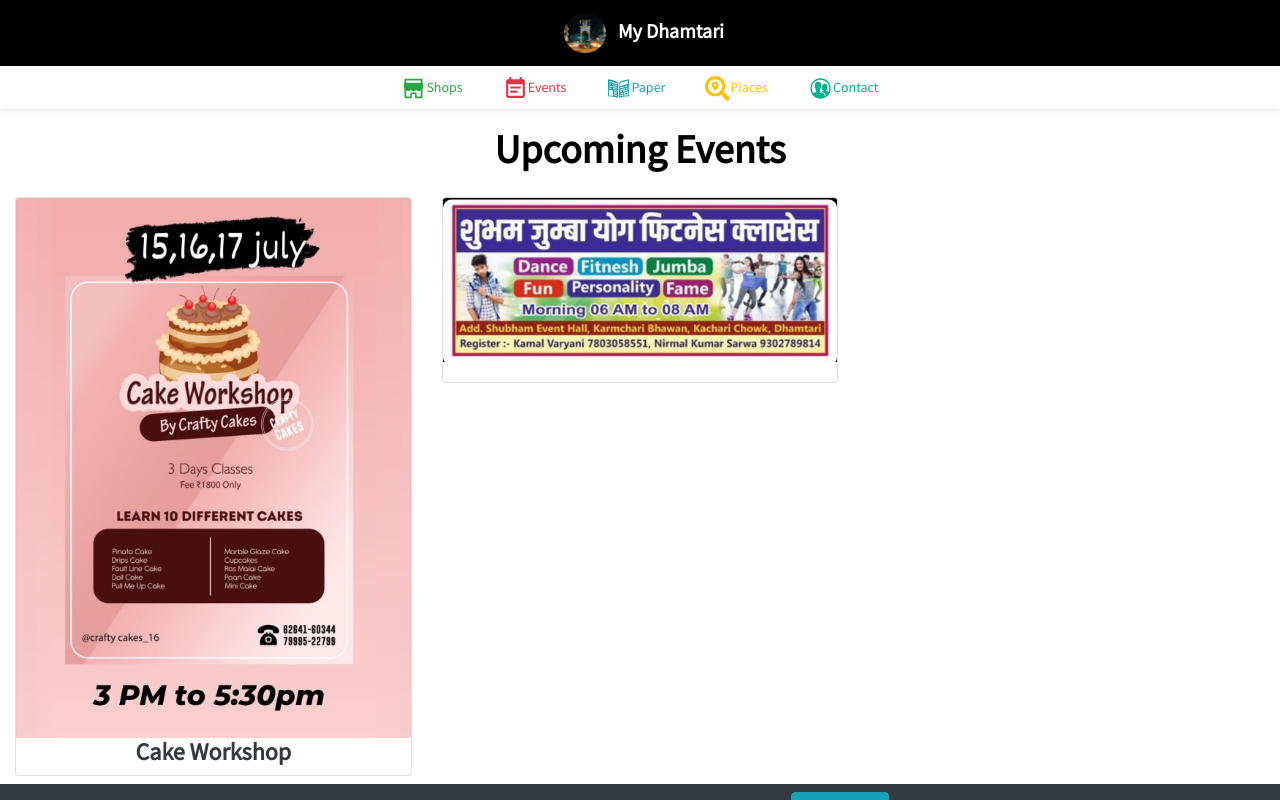
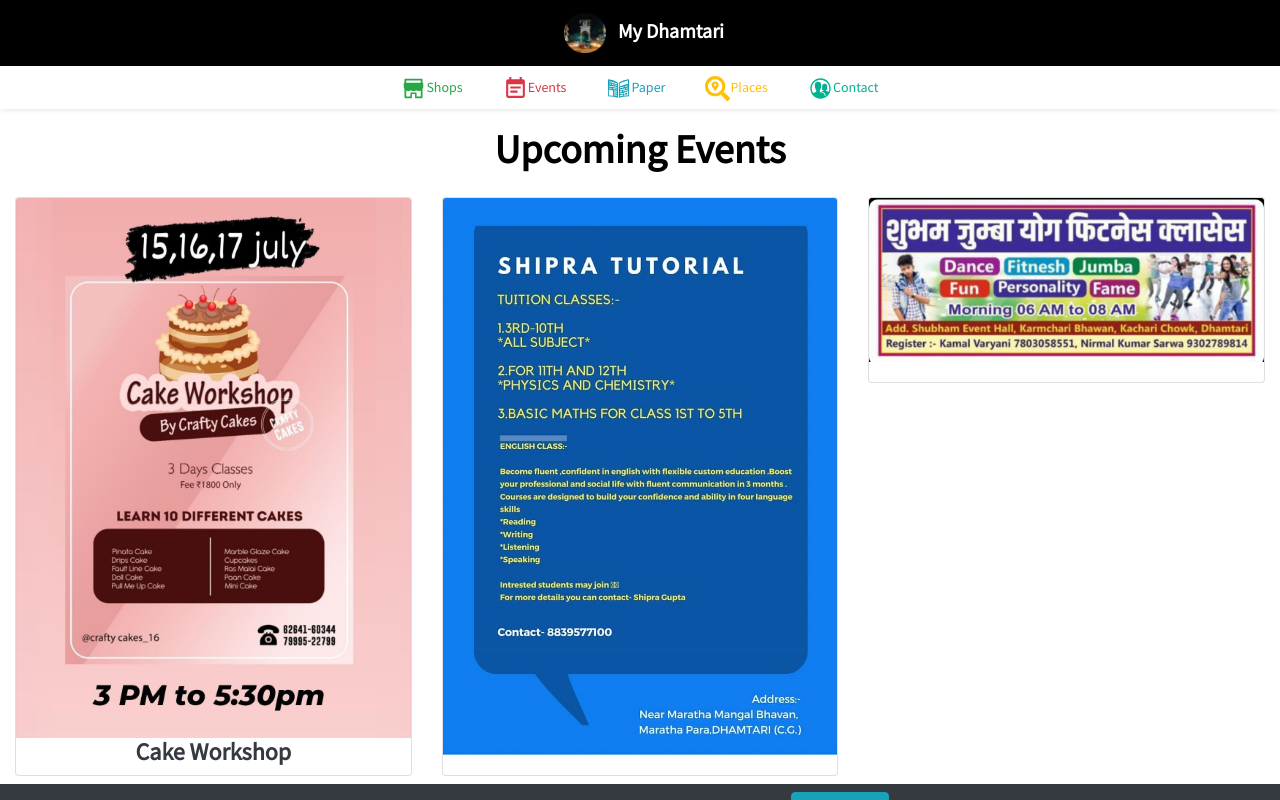
Before and after one commit to manav-kothari/My-Dhamtari, a React (Create React App) app: page /events in a window 1280 px wide. Built offline with nearby package versions, Linux system fonts and the light colour scheme.

Commit message:
updated data

```diff
--- a/src/screens/EventsScreen.js
+++ b/src/screens/EventsScreen.js
@@ -2,6 +2,7 @@ import React from "react";
 import { Button, Navbar, Card, Row, Col } from "react-bootstrap";
 import Header from "../components/Header";
 import Cake from "../images/event/cake.jpg";
+import english from "../images/event/english.jpg";
 import Shubham from "../images/event/Shubham.jpg";
 
 const EventsScreen = () => {
@@ -23,6 +24,16 @@ const EventsScreen = () => {
               {" "}
               <strong className="text-dark my-1">Cake Workshop</strong>
             </h4>
+          </Card>
+        </Col>
+        <Col sm={12} md={6} lg={6} xl={4}>
+          <Card className="my-2 rounded">
+            <Card.Img
+              className="event-card-img-top embed-responsive-item"
+              variant="top"
+              src={english}
+            />
+            <Card.Title className="text-center mt-2"></Card.Title>
           </Card>
         </Col>
         <Col sm={12} md={6} lg={6} xl={4}>
```
Also changed, not shown: src/images/event/english.jpg (added), 1 other file (tests, documents, lock files or other folders).
